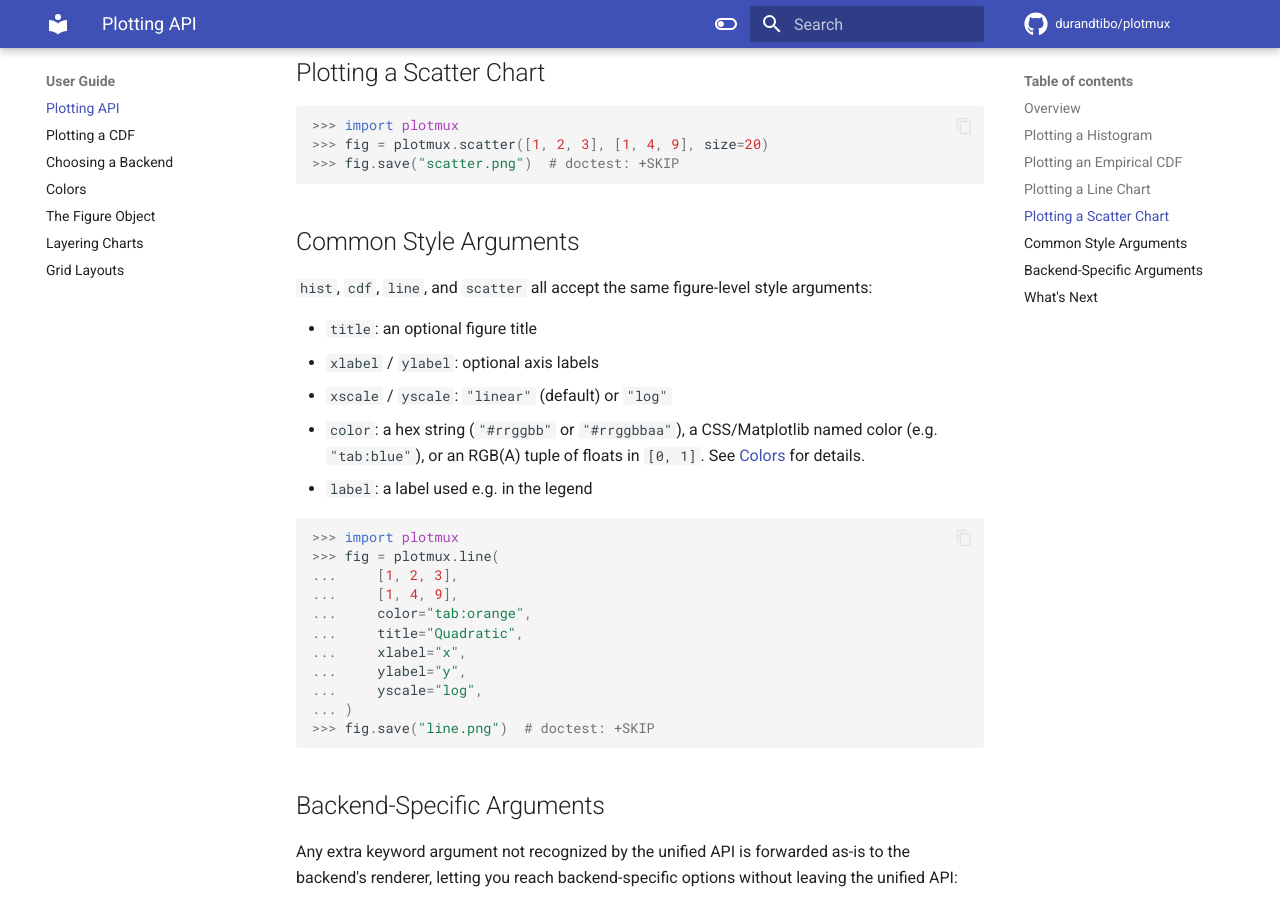
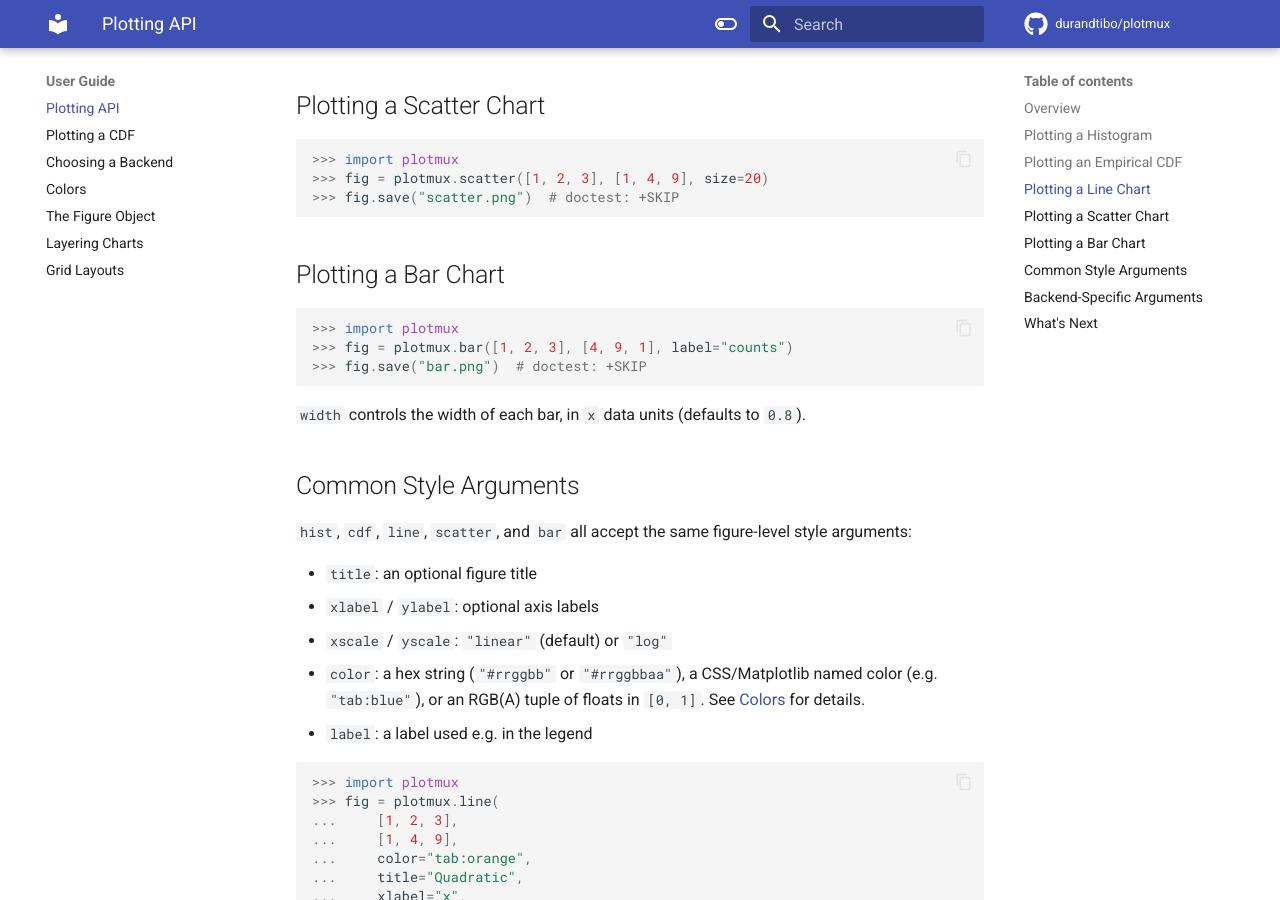
Before and after one commit to durandtibo/plotmux, an MkDocs documentation site: the page built from docs/docs/uguide/api.md, in a window 1280 px wide and 900 px high, scrolled down 1790 px. Built offline with MkDocs 1.6.1 and Material for MkDocs 9.7.7, drawn with Linux system fonts in a browser that asks for light colours; emoji names are drawn with the system emoji font; comment, search, counter and statistics services are not loaded; the version menu is left out; some of the changed text lies outside the part shown.

Commit message:
Add bar char

````diff
--- a/docs/docs/uguide/api.md
+++ b/docs/docs/uguide/api.md
@@ -1,9 +1,9 @@
 # Plotting API
 
 :book: This page describes `plotmux`'s public plotting functions: `plotmux.hist`, `plotmux.cdf`,
-`plotmux.line`, `plotmux.scatter`, `plotmux.layer`, and `plotmux.grid`. It explains the concepts
-shared by all of them: specs, backends, common style arguments, and the `Figure` object they all
-return.
+`plotmux.line`, `plotmux.scatter`, `plotmux.bar`, `plotmux.layer`, and `plotmux.grid`. It explains
+the concepts shared by all of them: specs, backends, common style arguments, and the `Figure`
+object they all return.
 
 **Prerequisites:** You'll need to know a bit of Python.
 For a refresher, see the [Python tutorial](https://docs.python.org/tutorial/).
@@ -11,12 +11,13 @@ It is helpful to know a bit of [NumPy](https://numpy.org/doc/stable/user/quickst
 
 ## Overview
 
-`plotmux` exposes six top-level plotting functions:
+`plotmux` exposes seven top-level plotting functions:
 
 - `plotmux.hist()`: plot a histogram
 - `plotmux.cdf()`: plot an empirical cumulative distribution function (CDF)
 - `plotmux.line()`: plot a line chart
 - `plotmux.scatter()`: plot a scatter chart
+- `plotmux.bar()`: plot a bar chart
 - `plotmux.layer()`: combine several charts onto one shared set of axes
 - `plotmux.grid()`: lay out several charts as independent panels in a grid
 
@@ -83,9 +84,20 @@ for a dedicated walkthrough.
 
 ```
 
+## Plotting a Bar Chart
+
+```pycon
+>>> import plotmux
+>>> fig = plotmux.bar([1, 2, 3], [4, 9, 1], label="counts")
+>>> fig.save("bar.png")  # doctest: +SKIP
+
+```
+
+`width` controls the width of each bar, in `x` data units (defaults to `0.8`).
+
 ## Common Style Arguments
 
-`hist`, `cdf`, `line`, and `scatter` all accept the same figure-level style arguments:
+`hist`, `cdf`, `line`, `scatter`, and `bar` all accept the same figure-level style arguments:
 
 - `title`: an optional figure title
 - `xlabel` / `ylabel`: optional axis labels
````
Also changed, not shown: docs/docs/dev/architecture.md (+6 -5 lines), docs/docs/index.md (+3 -2 lines), docs/docs/uguide/colors.md (+2 -2 lines), docs/docs/uguide/figure.md (+2 -2 lines), README.md.
